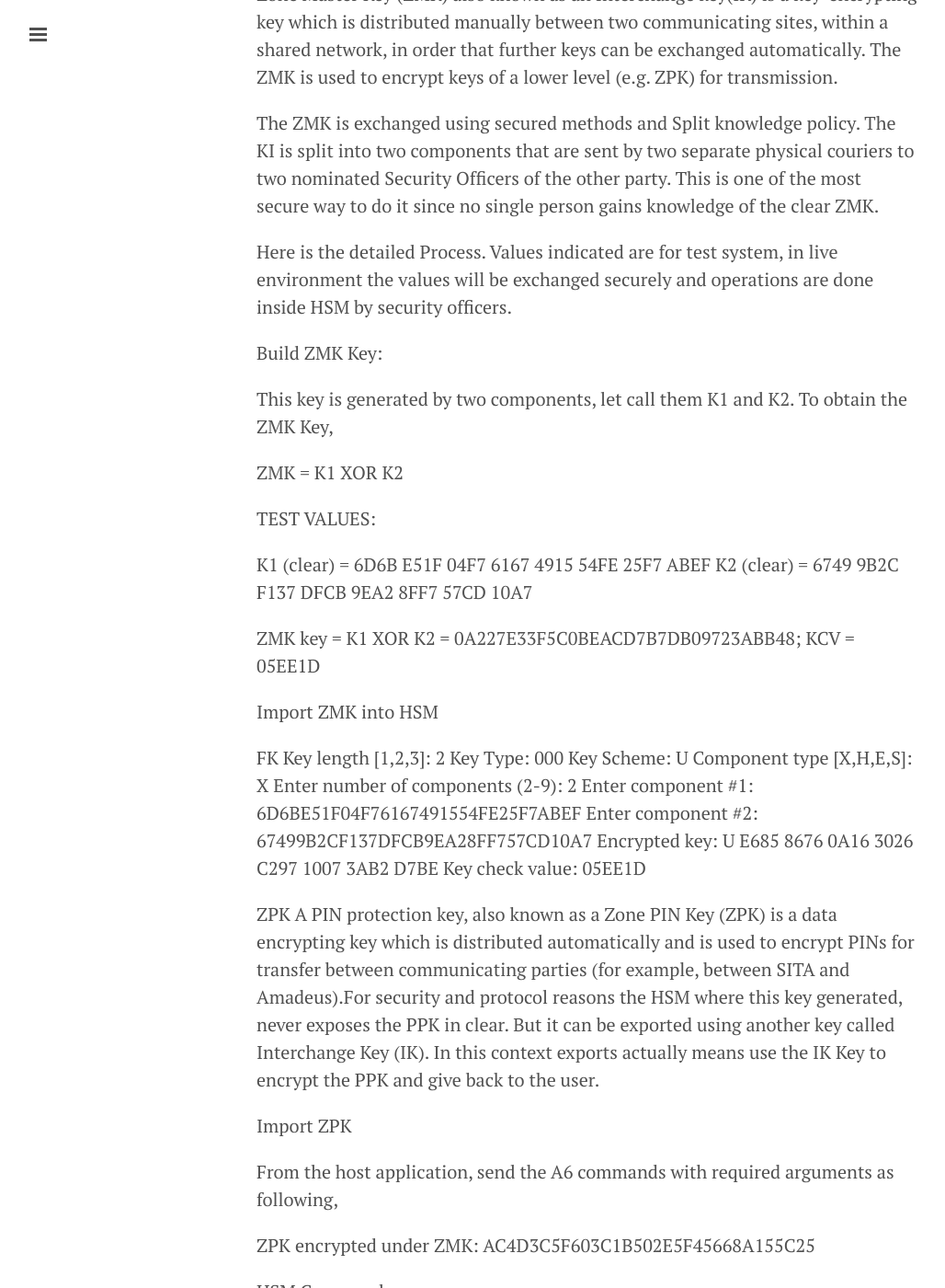
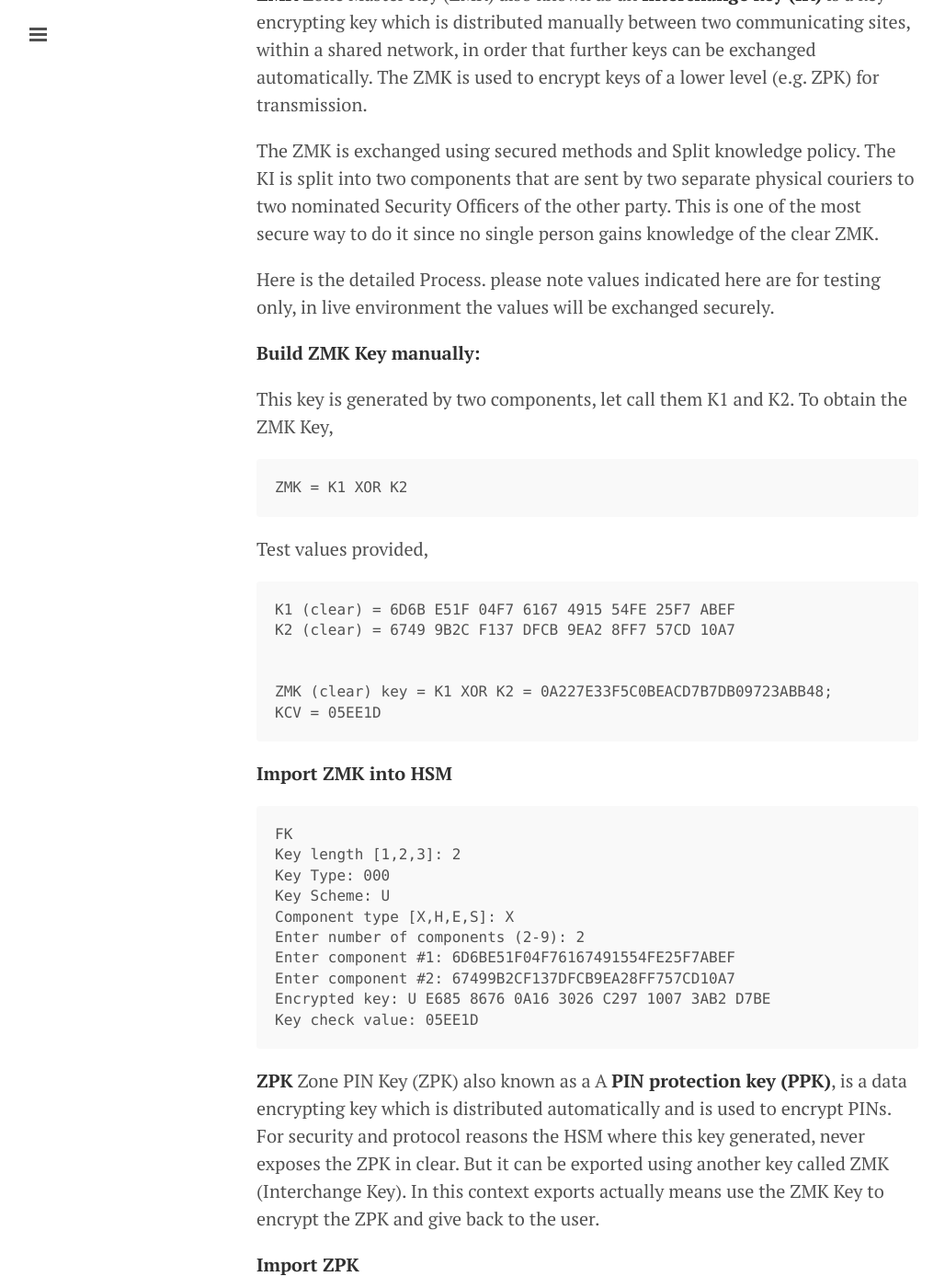
Before and after one commit to glkathrotiya/glkathrotiya.github.io, a Jekyll site: the page built from _posts/2016-03-25-this-is-a-test-post.markdown, in a window 1280 px wide and 1400 px high, scrolled down 303 px. Shown: the whole window at 92% size, without its empty margins (1-1029 px from the left). Built offline with Jekyll 4.4.1, drawn with Linux system fonts in a browser that asks for light colours; some of the changed text lies outside the part shown.

Commit message:
Initial formatting to post

```diff
--- a/_posts/2016-03-25-this-is-a-test-post.markdown
+++ b/_posts/2016-03-25-this-is-a-test-post.markdown
@@ -4,52 +4,55 @@ title: Importing ZPK and ZMK into Thales Payshield 9000 HSM
 layout: post
 tags: [test]
 ---
-Zone Master Key (ZMK) also known as an Interchange key(IK) is a key-encrypting key which is distributed manually between two communicating sites, within a shared network, in order that further keys can be exchanged automatically. The ZMK is used to encrypt keys of a lower level (e.g. ZPK) for transmission.
+**ZMK**
+Zone Master Key (ZMK) also known as an **Interchange key (IK)** is a key-encrypting key which is distributed manually between two communicating sites, within a shared network, in order that further keys can be exchanged automatically. The ZMK is used to encrypt keys of a lower level (e.g. ZPK) for transmission.
 
 The ZMK is exchanged using secured methods and Split knowledge policy. The KI is split into two components that are sent by two separate physical couriers to two nominated Security Officers of the other party. This is one of the most secure way to do it since no single person gains knowledge of the clear ZMK.
 
-Here is the detailed Process. Values indicated are for test system, in live environment the values will be exchanged securely and operations are done inside HSM by security officers.
+Here is the detailed Process. please note values indicated here are for testing only, in live environment the values will be exchanged securely.
 
-Build ZMK Key:
+**Build ZMK Key manually:**
 
 This key is generated by two components, let call them K1 and K2. To obtain the ZMK Key,
 
-ZMK = K1 XOR K2
+    ZMK = K1 XOR K2
 
-TEST VALUES:
+Test values provided,
 
-K1 (clear) = 6D6B E51F 04F7 6167 4915 54FE 25F7 ABEF
-K2 (clear) = 6749 9B2C F137 DFCB 9EA2 8FF7 57CD 10A7
-
-ZMK key = K1 XOR K2 = 0A227E33F5C0BEACD7B7DB09723ABB48;
-KCV = 05EE1D
+    K1 (clear) = 6D6B E51F 04F7 6167 4915 54FE 25F7 ABEF
+    K2 (clear) = 6749 9B2C F137 DFCB 9EA2 8FF7 57CD 10A7
 
 
-Import ZMK into HSM
+    ZMK (clear) key = K1 XOR K2 = 0A227E33F5C0BEACD7B7DB09723ABB48;
+    KCV = 05EE1D
 
-FK
-Key length [1,2,3]: 2
-Key Type: 000
-Key Scheme: U
-Component type [X,H,E,S]: X
-Enter number of components (2-9): 2
-Enter component #1: 6D6BE51F04F76167491554FE25F7ABEF
-Enter component #2: 67499B2CF137DFCB9EA28FF757CD10A7
-Encrypted key: U E685 8676 0A16 3026 C297 1007 3AB2 D7BE
-Key check value: 05EE1D
 
-ZPK
-A PIN protection key, also known as a Zone PIN Key (ZPK) is a data encrypting key which is distributed automatically and is used to encrypt PINs for transfer between communicating parties (for example, between SITA and Amadeus).For security and protocol reasons the HSM where this key generated, never exposes the PPK in clear. But it can be exported using another key called Interchange Key (IK). In this context exports actually means use the IK Key to encrypt the PPK and give back to the user.
+**Import ZMK into HSM**
 
-Import ZPK
+    FK
+    Key length [1,2,3]: 2
+    Key Type: 000
+    Key Scheme: U
+    Component type [X,H,E,S]: X
+    Enter number of components (2-9): 2
+    Enter component #1: 6D6BE51F04F76167491554FE25F7ABEF
+    Enter component #2: 67499B2CF137DFCB9EA28FF757CD10A7
+    Encrypted key: U E685 8676 0A16 3026 C297 1007 3AB2 D7BE
+    Key check value: 05EE1D
 
-From the host application, send the A6 commands with required arguments as following,
 
-ZPK encrypted under ZMK: AC4D3C5F603C1B502E5F45668A155C25
+**ZPK**
+Zone PIN Key (ZPK) also known as a A **PIN protection key (PPK)**, is a data encrypting key which is distributed automatically and is used to encrypt PINs. For security and protocol reasons the HSM where this key generated, never exposes the ZPK in clear. But it can be exported using another key called ZMK (Interchange Key). In this context exports actually means use the ZMK Key to encrypt the ZPK and give back to the user.
+
+**Import ZPK**
+
+From the host application, send the **A6** commands with required arguments as following,
+
+    ZPK encrypted under ZMK: AC4D3C5F603C1B502E5F45668A155C25
 
 HSM Command:
 
-0000A6001UE68586760A163026C29710073AB2D7BEXAC4D3C5F603C1B502E5F45668A155C25U00
+    0000A6001UE68586760A163026C29710073AB2D7BEXAC4D3C5F603C1B502E5F45668A155C25U00
 
 Where,
 
@@ -61,8 +64,8 @@ Key Type = 001
 ZMK = C899B42EC5C350121FBE0987D14685A5
 ZMK Scheme = U
 
-Response:
-0000A700U5F2DC42E10C92B16BA54802314CE95F5AFDA4F
+    Response:
+    0000A700U5F2DC42E10C92B16BA54802314CE95F5AFDA4F
 
-ZPK under LMK: U5F2DC42E10C92B16BA54802314CE95F5
-KCV: AFDA4F
+    ZPK under LMK: U5F2DC42E10C92B16BA54802314CE95F5
+    KCV: AFDA4F
```
